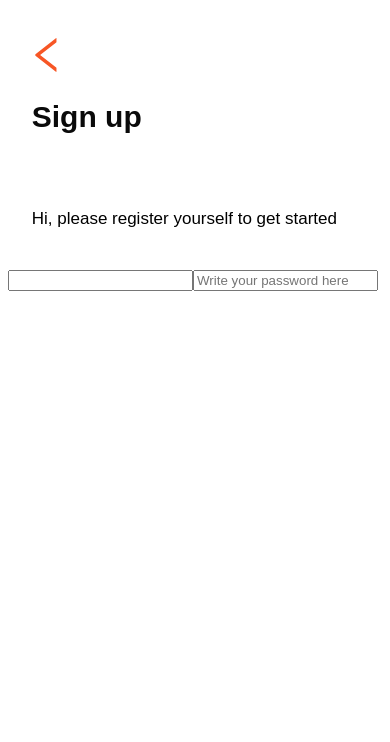
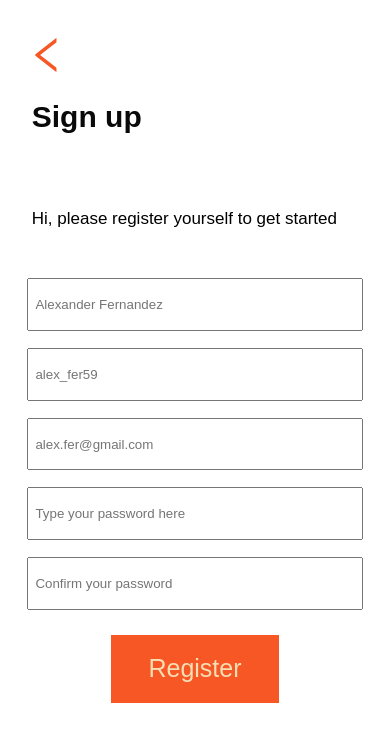
Before and after one commit to Fredvel123/my_unsplash, a Next.js app in the folder frontend/: page /signup in a window 390 px wide. Shown: the top 742 px of the page. Built offline with nearby package versions, Linux system fonts and the light colour scheme.

Commit message:
Inputs and responsive design finished

```diff
--- a/frontend/src/pages/signup/Inputs.jsx
+++ b/frontend/src/pages/signup/Inputs.jsx
@@ -1,10 +1,34 @@
-export default function Inputs({type, text}) {
+import { Input } from "../../styles/signup/form";
+
+export default function Inputs({type, text, state, setState, expression, callback}) {
+    const validations = () => {
+        if(expression) {
+          if (expression.test(state.value)) {
+            setState({...state, isValid: true})
+          } else {
+            setState({...state, isValid: false})
+          }
+        }
+		if(state.value.length === 0) {
+			setState({...state, isValid: null})
+		}
+		if(callback) {
+			callback();
+		}
+      }
+    const handlerInput = e => {
+        setState({...state, value: e.target.value})
+    }
     return(
         <>
+            <Input
+				state={state}
+                type={type}
+                placeholder={text}
+                onKeyUp={validations}
+                onBlur={validations}
+                onChange={handlerInput} />
 
-            <input
-                type={type}
-                placeholder={text} />
         </>
     )
 }
--- a/frontend/src/pages/signup/index.jsx
+++ b/frontend/src/pages/signup/index.jsx
@@ -1,11 +1,37 @@
+import { useState } from 'react';
 import Head from "next/head";
 // components
 import Inputs from "./Inputs";
 // styled components
 import { Header, Header_title, IconBack } from "../../styles/signup";
+import regex from './regex';
+import { Form } from '../../styles/signup/form';
+
 
 export default function Signup() {
+    const [name, setName] = useState({value: '', isValid: null})
+    const [nickName, setNickName] = useState({value: '', isValid: null})
+    const [email, setEmail] = useState({value: '', isValid: null})
+    const [password, setPassword] = useState({value: '', isValid: null})
+    const [confirmPasswd, setConfirmPasswd] = useState({value: '', isValid: null})
+
+    const handlerSubmit = e => {
+        e.preventDefault();
+        console.log(name);
+        console.log(nickName);
+        console.log(email);
+        console.log(password);
+        console.log(confirmPasswd);
+    }
+    const validatePassword = () => {
+        if(password.value === confirmPasswd.value) {
+            setConfirmPasswd({...confirmPasswd, isValid: true})
+        } else {
+            setConfirmPasswd({...confirmPasswd, isValid: false})
+        }
+    }
     return(
+
         <>
             <Head>
                 <title>
@@ -19,10 +45,14 @@ export default function Signup() {
             <Header_title>
                 <h3>Hi, please register yourself to get started</h3>
             </Header_title>
-            <form >
-                <Inputs type='text' text='' />
-                <Inputs type='password' text='Write your password here' />
-            </form>
+            <Form onSubmit={handlerSubmit}>
+                <Inputs type='text' text='Alexander Fernandez' state={name} setState={setName} expression={regex.name}  />
+                <Inputs type='text' text='alex_fer59' state={nickName} setState={setNickName} expression={regex.user}/>
+                <Inputs type='email' text='alex.fer@gmail.com' state={email} setState={setEmail} expression={regex.email}/>
+                <Inputs type='password' text='Type your password here' state={password} setState={setPassword} expression={regex.password}/>
+                <Inputs type='password' text='Confirm your password' state={confirmPasswd} setState={setConfirmPasswd} callback={validatePassword} />
+                <button>Register</button>
+            </Form>
         </>
     )
 }
--- /dev/null
+++ b/frontend/src/pages/signup/regex.js
@@ -0,0 +1,8 @@
+export default {
+    user: /^[a-zA-Z0-9_.]{4,16}$/, // Letras, numeros, guion y guion_bajo
+    link:  /^(ftp|http|https):\/\/[^ "]+$/, // para validar links
+    name: /^[a-zA-ZÀ-ÿ\s]{1,40}$/, // Letras y espacios, pueden llevar acentos.
+    password: /^.{4,20}$/, // 4 a 12 digitos.
+    email: /^[a-zA-Z0-9_.+-]+@[a-zA-Z0-9-]+\.[a-zA-Z0-9-.]+$/,
+    phone: /^\d{7,14}$/ // 7 a 14 numeros.
+}
--- /dev/null
+++ b/frontend/src/styles/signup/form.jsx
@@ -0,0 +1,49 @@
+import styled from "styled-components";
+import colors from "../tools/colors.json";
+import fonts from "../tools/fonts.json";
+
+
+export const Form = styled.form`
+    width: 80%;
+    margin: 0vh 10%;
+    display: flex;
+    flex-direction: column;
+    button {
+        background: ${colors.orange};
+        padding: 2.3vh 0;
+        /* margin-top: 2vh; */
+        margin: 2vh 25%;
+        border: none;
+        color: wheat;
+        font-size: 25px;
+        cursor: pointer;
+        &:hover {
+            transition: .3s ease-in-out ;
+            background: #ec2222;
+        }
+    }
+    @media screen and (max-width: 750px) {
+        width: 86%;
+        margin: 0vh 7%;
+    }
+    @media screen and (max-width: 450px) {
+        width: 90%;
+        margin: 0vh 5%;
+    }
+    `
+
+export const Input = styled.input`
+    margin: 1vh 0;
+    padding: 2vh 2%;
+    outline: none;
+    /* border: 2px solid white; */
+    &:hover {
+        background: lightblue;
+    }
+    &:focus {
+        outline: none;
+        /* color: white; */
+        background-color: #e8e8e8;
+        border: 2px solid ${({state}) => state.isValid || state.isValid === null ? 'green': 'red'};
+    }
+`
```
